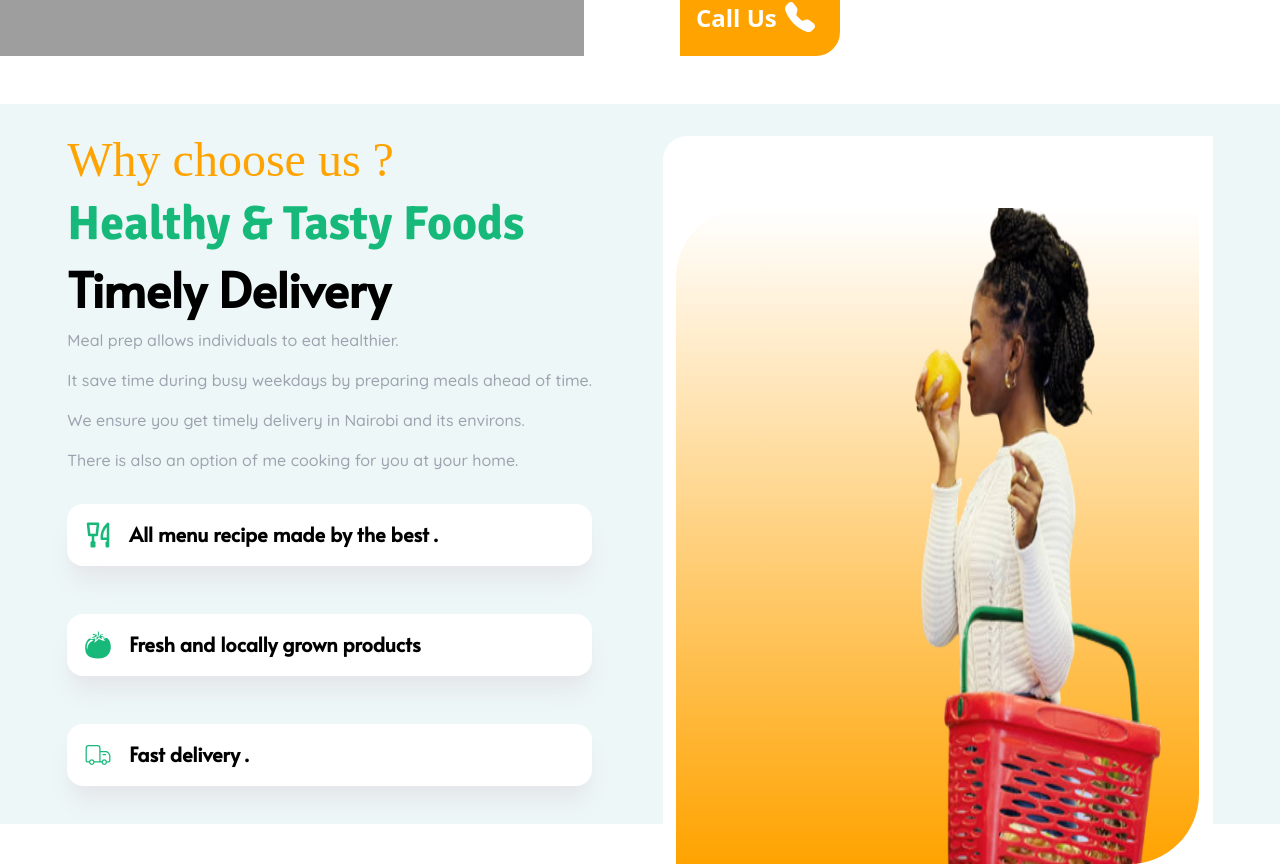
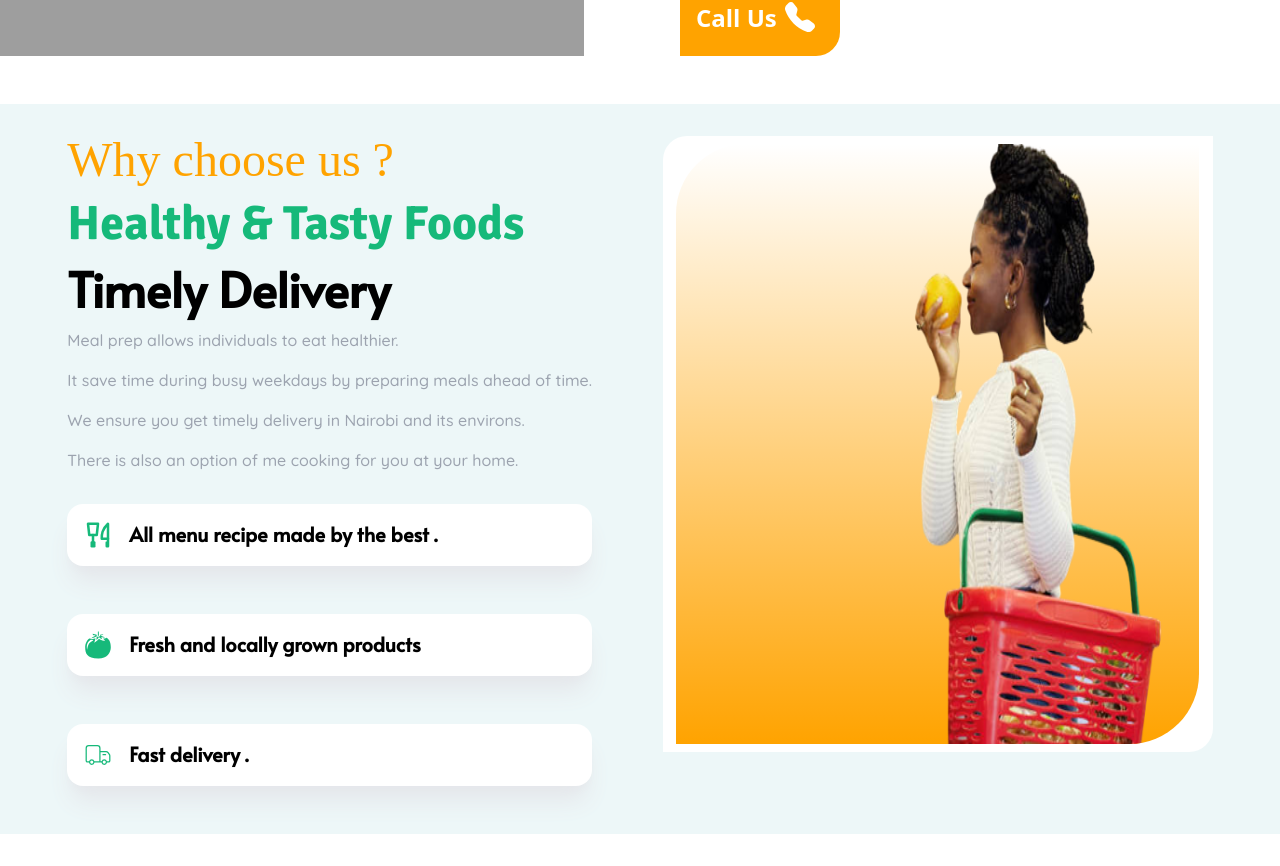
Before and after one commit to MICHAELMUNAVU83/sisteskitchen, a React (Create React App) app: page / in a window 1280 px wide. Shown: the part 1564-2430 px from the top of the page. Built offline with nearby package versions, Linux system fonts and the light colour scheme; grey boxes are pictures that could not be loaded; a web font is replaced by a local one.

Commit message:
removed framer

```diff
--- a/src/components/Value.js
+++ b/src/components/Value.js
@@ -11,7 +11,7 @@ const Value = () => {
     s
       id="value"
 
-      className="mt-12 p-8 bg-[#EDF7F8] md:h-[90vh] h-full flex md:flex-row
+      className="mt-12 p-8 bg-[#EDF7F8]  h-full flex md:flex-row
       flex-col justify-around"
     >
       <div className="flex flex-col gap-4">
@@ -60,9 +60,9 @@ const Value = () => {
         </div>
       </div>
       <div>
-        <div className="bg-white md:w-[550px] w-[90%] mx-auto rounded-tl-3xl h-[52vh] md:h-[100vh]  rounded-br-3xl flex items-center">
+        <div className="bg-white md:w-[550px] w-[90%] mx-auto rounded-tl-3xl h-[52vh] md:h-[77vh]  rounded-br-3xl flex items-center">
           <div
-            className=" bg-gradient-to-t from-[#FFA300] flex justify-center my-auto mx-auto  h-[50vh] md:h-[82vh]  overflow-hidden  w-[95%]"
+            className=" bg-gradient-to-t from-[#FFA300] flex justify-center my-auto mx-auto  h-[50vh] md:h-[75vh]  overflow-hidden  w-[95%]"
             style={{
               borderBottomRightRadius: "70px",
               borderTopLeftRadius: "70px",
```
